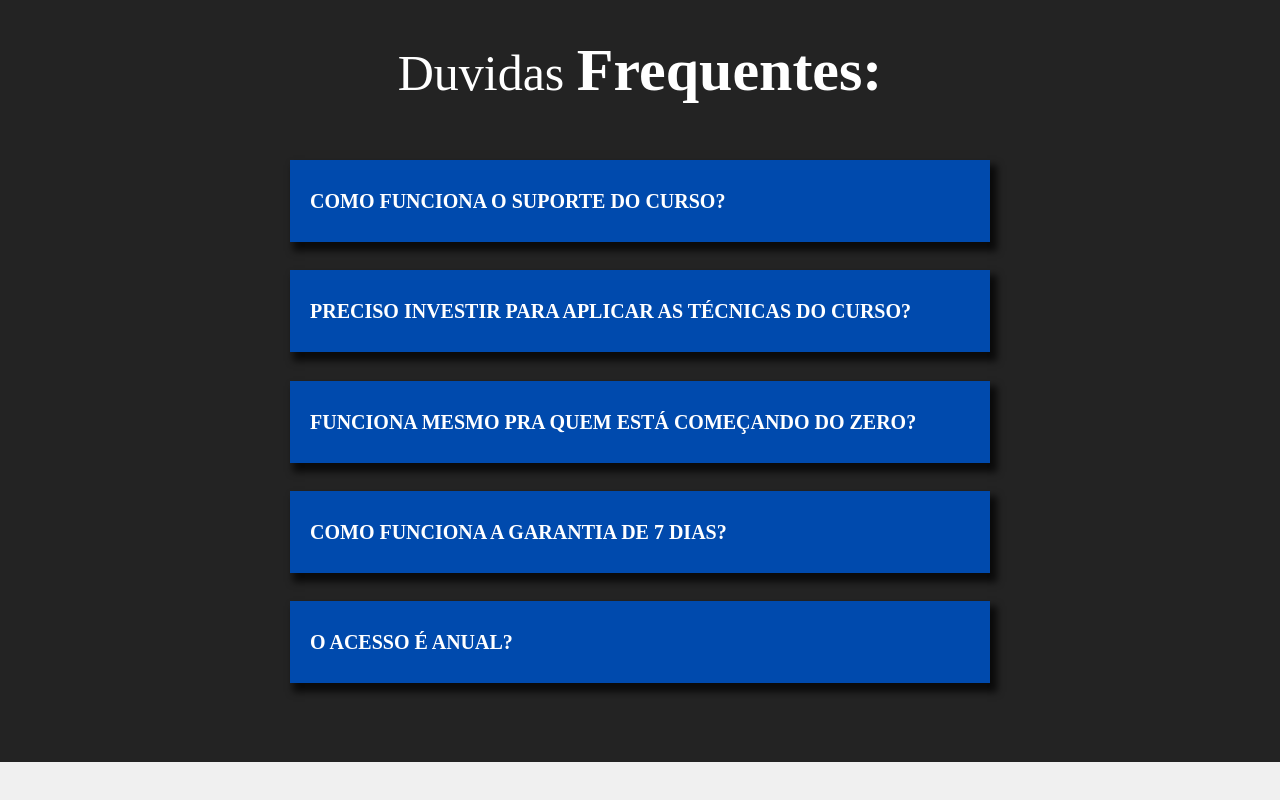
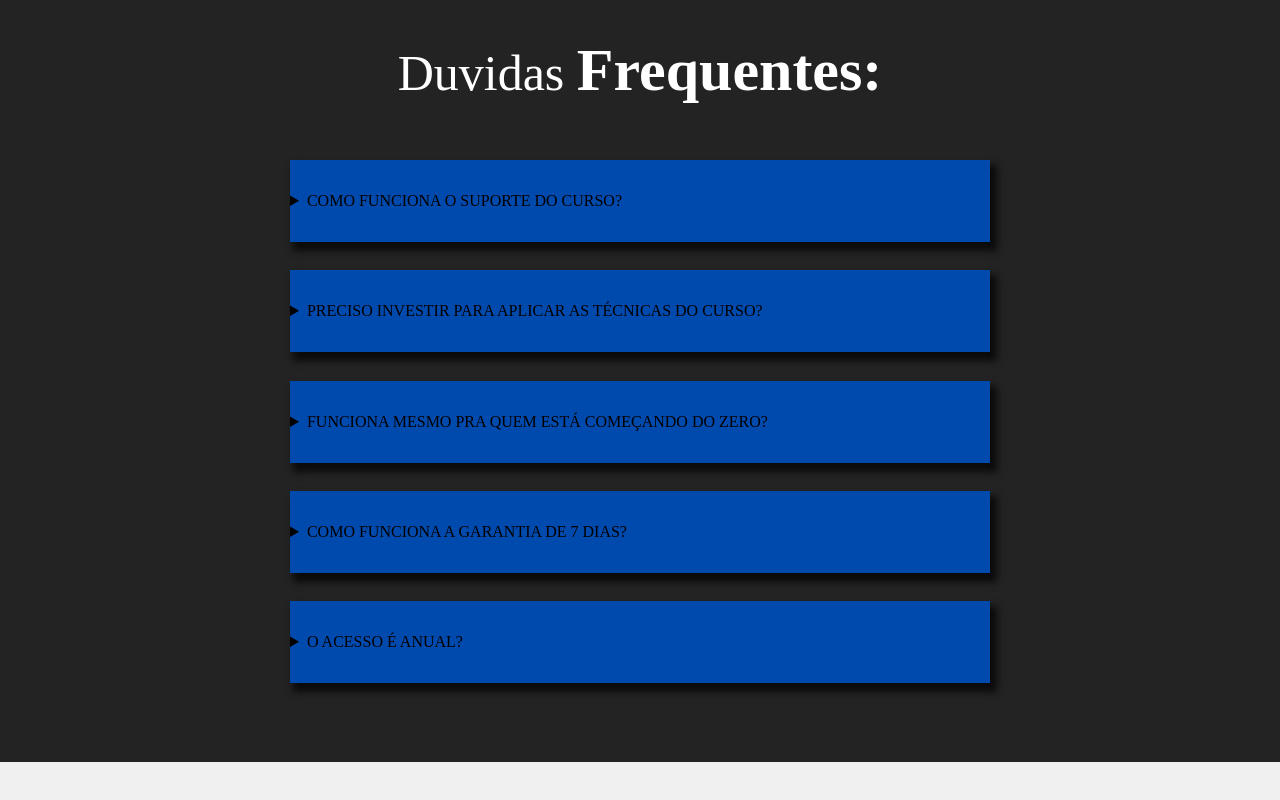
Before and after one commit to rogerioMayorca/CapturePage, a plain HTML site: page index.html in a window 1280 px wide. Shown: the part 3848-4648 px from the top of the page. Drawn offline with Linux system fonts and the light colour scheme.

Commit message:
AlterationsDuv

```diff
--- a/index.html
+++ b/index.html
@@ -120,16 +120,25 @@
         <div class="TituloDuv">
           <h2>Duvidas <span id="DestacadoDuv">Frequentes:</span></h2>
         </div>
-        <div class="DuvUm"> <span id="EstDuv" >COMO FUNCIONA O SUPORTE DO CURSO?
-          </span></div>
+        <details class="DuvUm">
+          <summary>COMO FUNCIONA O SUPORTE DO CURSO?</summary>
+        </details>
 
-        <div class="DuvDois"><span id="EstDuv" >PRECISO INVESTIR PARA APLICAR AS TÉCNICAS DO CURSO?</span></div>
+        <details class="DuvDois">
+          <summary>PRECISO INVESTIR PARA APLICAR AS TÉCNICAS DO CURSO?</summary>
+        </details>
 
-        <div class="DuvTres"><span id="EstDuv" >FUNCIONA MESMO PRA QUEM ESTÁ COMEÇANDO DO ZERO?</span></div>
+        <details class="DuvTres">
+          <summary>FUNCIONA MESMO PRA QUEM ESTÁ COMEÇANDO DO ZERO?</summary>
+        </details>
 
-        <div class="DuvQuatro"><span id="EstDuv" >COMO FUNCIONA A GARANTIA DE 7 DIAS?</span></div>
+        <details class="DuvQuatro">
+          <summary>COMO FUNCIONA A GARANTIA DE 7 DIAS?</summary>
+        </details>
 
-        <div class="DuvCinco"><span id="EstDuv" >O ACESSO É ANUAL?</span></div>
+        <details class="DuvCinco">
+          <summary>O ACESSO É ANUAL?</summary>
+        </details>
       </section>
 
       <section class="SessaoSeis">
--- a/public/css/style.css
+++ b/public/css/style.css
@@ -477,6 +477,13 @@ header {
   background-color: #004AAD;
   box-shadow: 5px 7px 7px 2px rgba(0, 0, 0, 0.71);
   margin-bottom: 51px;
+
+}
+.Detalhes{
+  cursor: pointer;color: white;
+  font-size: 22px;
+  position: absolute;
+  margin-left: 633px;
 }
 
 .SessaoSeis {
```
